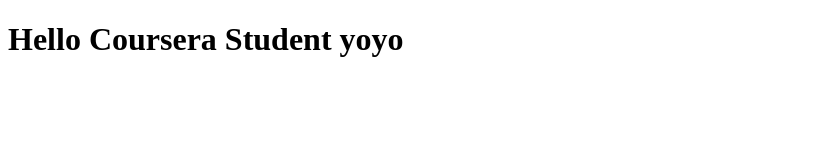
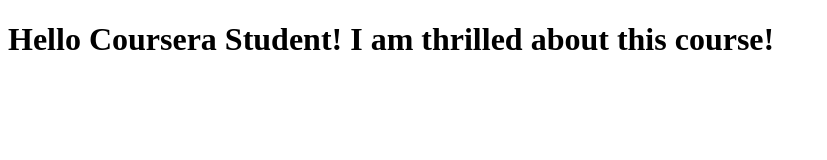
Before and after one commit to sebastien1981/coursera-test, a plain HTML site: page index.html in a window 1280 px wide. Shown: the whole page, without its empty margins (0-827 px from the left). Drawn offline with Linux system fonts and the light colour scheme.

Commit message:
Version 3

```diff
--- a/index.html
+++ b/index.html
@@ -4,6 +4,6 @@
 		<title>Hello Coursera</title>
 	</head>
 	<body>
-		<h1>Hello Coursera Student yoyo</h1>
+		<h1>Hello Coursera Student! I am thrilled about this course!</h1>
 	</body>
 </html>
```
